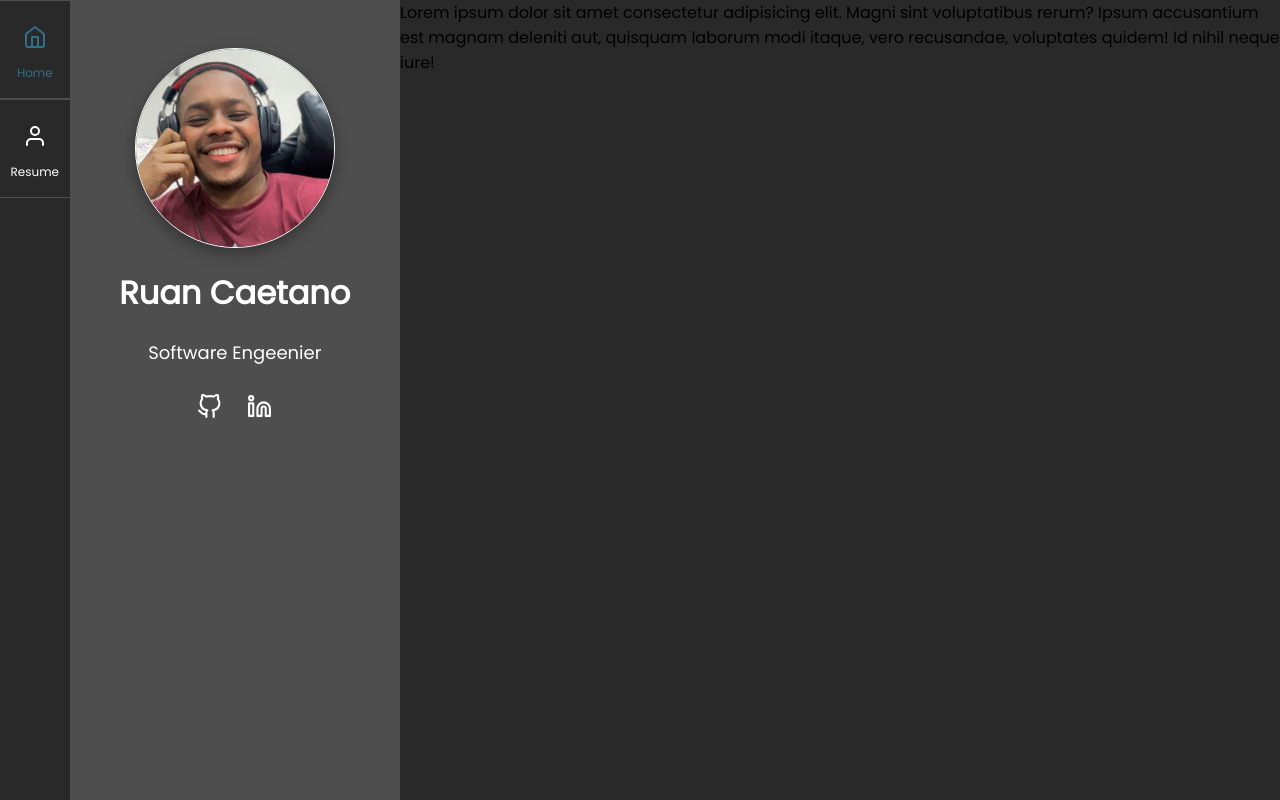
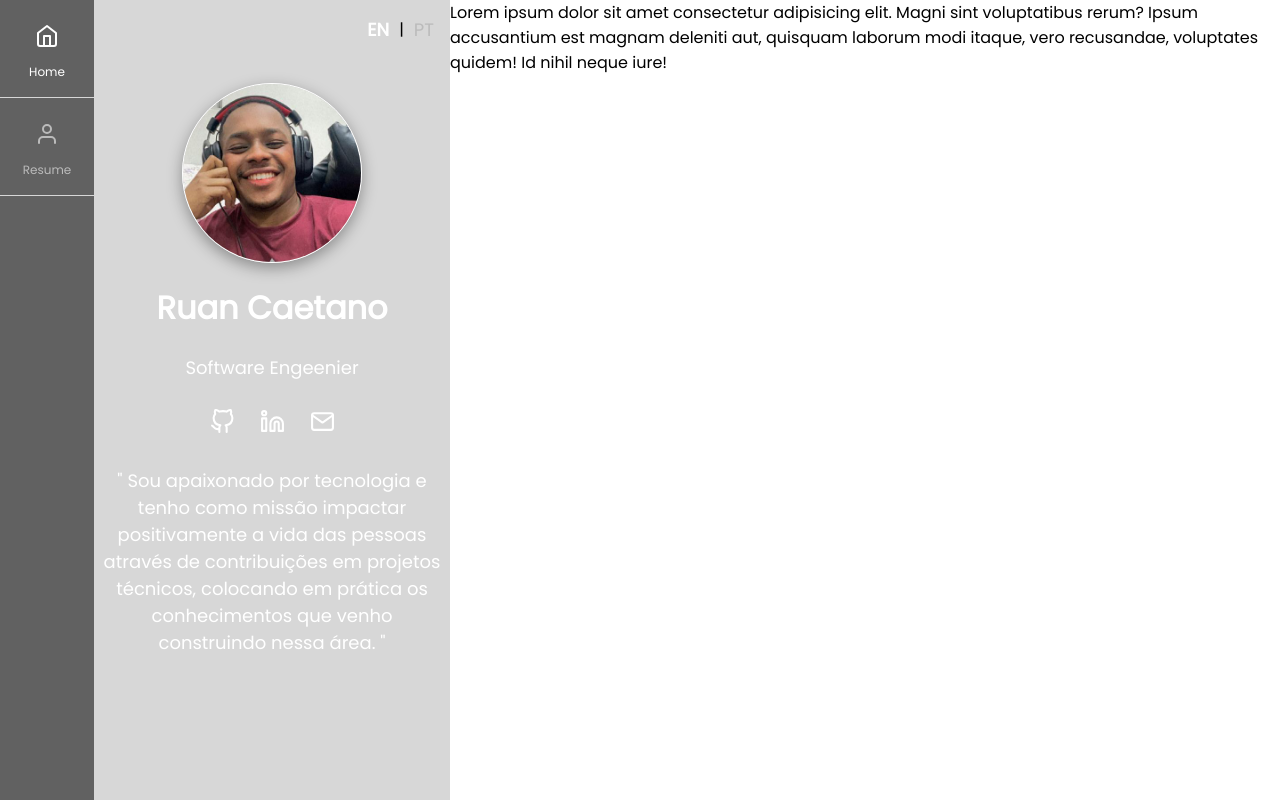
Before and after one commit to ruancaetano/ruancaetano, a Next.js app: page / in a window 1280 px wide. Built offline with nearby package versions, Linux system fonts and the light colour scheme.

Commit message:
refactor: navbar

```diff
--- a/src/components/navbar/navbar.component.tsx
+++ b/src/components/navbar/navbar.component.tsx
@@ -9,20 +9,26 @@ import {
   FiGithub,
   FiX,
   FiAlignJustify,
+  FiMail,
 } from "react-icons/fi";
+
+import { LanguageCodes } from "@enums/language.enum";
 
 import * as Styles from "./navbar.styles";
 import { NavBarProps } from "./navbar.types";
 
 export const NavBar = ({ children }: NavBarProps) => {
   const [drawerOpen, setDrawerOpen] = React.useState<boolean>(false);
+  const [language, setLanguage] = React.useState<LanguageCodes>(
+    LanguageCodes.EN
+  );
   const router = useRouter();
 
   return (
-    <Styles.Container >
+    <Styles.Container>
       <Styles.DrawerButton onClick={() => setDrawerOpen(!drawerOpen)}>
         {drawerOpen ? (
-          <FiX color="white"  size={20} />
+          <FiX color="white" size={20} />
         ) : (
           <FiAlignJustify color="white" size={20} />
         )}
@@ -50,6 +56,22 @@ export const NavBar = ({ children }: NavBarProps) => {
         </Styles.NavBar>
 
         <Styles.Presentation>
+          <Styles.Languages>
+            <p
+              onClick={() => setLanguage(LanguageCodes.EN)}
+              className={language === LanguageCodes.EN ? "selected-language" : ""}
+            >
+              EN
+            </p>
+            <span>|</span>
+            <p
+              onClick={() => setLanguage(LanguageCodes.PT_BR)}
+              className={language === LanguageCodes.PT_BR ? "selected-language" : ""}
+            >
+              PT
+            </p>
+          </Styles.Languages>
+
           <Styles.AvatarWrapper>
             <Image
               src="/images/me.jpeg"
@@ -77,7 +99,18 @@ export const NavBar = ({ children }: NavBarProps) => {
             >
               <FiLinkedin color="#fff" size={25} />
             </a>
+            <a
+              href="mailto:ruansouza_caetano@hotmail.com"
+              target={"_blank"}
+              rel="noopener noreferrer"
+            >
+              <FiMail color="#fff" size={25} />
+            </a>
           </div>
+
+          <p>
+            &quot; Sou apaixonado por tecnologia e tenho como missão impactar positivamente a vida das pessoas através de contribuições em projetos técnicos, colocando em prática os conhecimentos que venho construindo nessa área. &quot;
+          </p>
         </Styles.Presentation>
       </Styles.NavBarDrawer>
 
--- a/src/components/navbar/navbar.styles.ts
+++ b/src/components/navbar/navbar.styles.ts
@@ -4,23 +4,27 @@ import { breakpoints } from "@styles/breakpoints";
 
 export const Container = styled.div`
   display: flex;
-  flex-wrap: wrap;
+
+  margin-top: 50px;
 
   & > main {
     flex: 1;
-    background: ${({ theme }) => theme.colors.background};
+  }
+
+  @media ${breakpoints.laptop} {
+    margin: 0;
   }
 `;
 
 export const DrawerButton = styled.button`
-  width: 40px;
-  height: 40px;
+  width: 30px;
+  height: 30px;
 
   position: absolute;
   top: 10px;
   right: 10px;
 
-  opacity: .8;
+  opacity: 0.8;
   cursor: pointer;
   z-index: 100;
 
@@ -39,27 +43,34 @@ export const DrawerButton = styled.button`
 
 export const NavBarDrawer = styled.div<{ show: boolean }>`
   display: flex;
+  flex-direction: column;
+
   overflow: hidden;
-  background: ${({ theme }) => theme.colors.primary};
+  overflow-y: auto;
 
-  flex-wrap: wrap-reverse;
-  width: ${({ show }) => (show ? "70%" : 0)};
+  width: ${({ show }) => (show ? "100%" : 0)};
+  height: 100vh;
 
   position: absolute;
   top: 0;
+  right: 0;
   bottom: 0;
-  right: 0;
 
   transition: width 0.1s;
 
+  @media ${breakpoints.tablet} {
+    width: ${({ show }) => (show ? "80%" : 0)};
+  }
+
   @media ${breakpoints.laptop} {
     position: static;
-    display: flex;
+
+    flex-direction: row;
+
+    flex-wrap: nowrap;
 
     width: 30%;
-    min-width: 400px;
-
-    flex-wrap: nowrap;
+    min-width: 450px;
 
     & > button {
       display: none;
@@ -68,68 +79,109 @@ export const NavBarDrawer = styled.div<{ show: boolean }>`
 `;
 
 export const NavBar = styled.nav`
-  width: 100%;
+  background: ${({ theme }) => theme.colors.secondary};
+
+  height: 60px;
 
   ul {
-    list-style-type: none;
     padding: 0;
     margin: 0;
-    text-align: center;
+    width: 100%;
+
+    display: flex;
+
+    justify-content: center;
+    align-items: center;
+
+    list-style-type: none;
   }
 
   @media ${breakpoints.laptop} {
-    width: 85px;
-    background: ${({ theme }) => theme.colors.background};
+    height: 100%;
+
+    background: ${({ theme }) => theme.colors.primary};
+
+    ul {
+      flex-direction: column;
+
+      justify-content: flex-start;
+      align-items: flex-start;
+    }
+
+    width: 120px;
   }
 `;
 
 export const NavBarItem = styled.li<{ current: boolean }>`
-  padding: ${({ theme }) => theme.spacing.unit * 2}px 0;
-
-  border-color: ${({ theme }) => theme.colors.primary};
-  border-style: solid;
-  border-width: 1px 0px 1px 0px;
+  padding: 16px 0;
+  margin: 0 10px;
 
   cursor: pointer;
 
   span {
     display: block;
-    font-size: 12px;
+    font-size: 20px;
+    color: ${({ current, theme }) =>
+      current ? "#fff" : theme.colors.tertiary};
   }
 
   svg {
     display: none;
     margin: 0;
-    padding: ${({ theme }) => theme.spacing.unit}px;
-  }
-
-  span,
-  svg {
-    color: ${({ current, theme }) =>
-      current ? theme.colors.secondary : "#fff"};
+    padding: 8px;
   }
 
   &:hover {
-    svg,
     span {
-      color: ${({ theme }) => theme.colors.secondary};
-      opacity: 0.5;
+      color: ${({ theme, current }) =>
+        current ? "#fff" : theme.colors.tertiary};
+      opacity: ${({ current }) => (current ? 1 : 0.5)};
     }
   }
 
   @media ${breakpoints.laptop} {
+    width: 100%;
+    border-color: ${({ theme }) => theme.colors.secondary};
+    border-style: solid;
+    border-width: 0px 0px 0.5px 0px;
+
+    text-align: center;
+
+    padding: 10x 0;
+    margin: 0;
+
     svg {
       display: inline;
+    }
+
+    span {
+      font-size: 12px;
+    }
+
+    span,
+    svg {
+      color: ${({ current, theme }) =>
+        current ? "#fff" : theme.colors.tertiary};
+    }
+
+    &:hover {
+      svg,
+      span {
+        color: ${({ theme, current }) =>
+          current ? "#fff" : theme.colors.tertiary};
+        opacity: ${({ theme, current }) => (current ? 1 : 0.5)};
+      }
     }
   }
 `;
 
 export const Presentation = styled.div`
   width: 100%;
+  height: 100%;
 
-  padding: ${({ theme }) => theme.spacing.unit * 6}px
-    ${({ theme }) => theme.spacing.unit}px;
-  background: ${({ theme }) => theme.colors.primary};
+  padding: 8px;
+
+  background: ${({ theme }) => theme.colors.secondary};
 
   text-align: center;
 
@@ -161,7 +213,7 @@ export const Presentation = styled.div`
       }
 
       &:hover {
-        background: ${({ theme }) => theme.colors.secondary};
+        background: ${({ theme }) => theme.colors.tertiary};
         border-radius: 50%;
         opacity: 0.9;
       }
@@ -169,9 +221,45 @@ export const Presentation = styled.div`
   }
 `;
 
+export const Languages = styled.div`
+  margin: 8px;
+
+  padding: 0px;
+
+  display: flex;
+  flex-direction: row;
+  justify-content: center;
+  align-items: center;
+
+  p {
+    padding: 0;
+    margin: 0;
+    color: ${({ theme }) => theme.colors.tertiary};
+    cursor: pointer;
+  }
+
+  span {
+    margin: 0 10px;
+  }
+
+  .selected-language {
+    font-weight: bold;
+    color: #fff;
+  }
+
+  p:hover {
+    opacity: 0.5;
+  }
+
+  @media (${breakpoints.laptop}) {
+    margin-bottom: 40px;
+    justify-content: flex-end;
+  }
+`;
+
 export const AvatarWrapper = styled.div`
-  width: 200px;
-  height: 200px;
+  width: 180px;
+  height: 180px;
 
   margin: auto;
 
--- /dev/null
+++ b/src/enums/language.enum.ts
@@ -0,0 +1,4 @@
+export enum LanguageCodes {
+    PT_BR = "pt-br",
+    EN = "en",
+}
--- a/src/templates/home/home.styles.ts
+++ b/src/templates/home/home.styles.ts
@@ -1,7 +1,3 @@
 import styled from "styled-components";
 
-export const Container = styled.div`
-    display: flex;
-
-    height: 100vh;
-`
+export const Container = styled.div``;
--- a/styles/globals.css
+++ b/styles/globals.css
@@ -2,9 +2,16 @@ html,
 body {
   padding: 0;
   margin: 0;
+
+  -webkit-font-smoothing: antialiased;
+  text-rendering: optimizelegibility;
+
   font-family: 'Poppins', sans-serif;
 
   width: 100%;
+  height: 100vh;
+
+  overflow-y: hidden;
 }
 
 a {
@@ -15,13 +22,30 @@ a {
 * {
   box-sizing: border-box;
 }
-/*
-@media (prefers-color-scheme: dark) {
-  html {
-    color-scheme: dark;
-  }
-  body {
-    color: white;
-    background: black;
-  }
-} */
+
+
+
+/* Customize website's scrollbar like Mac OS
+Not supports in Firefox and IE */
+/* total width */
+body::-webkit-scrollbar {
+  background-color: #fff;
+  width: 16px;
+}
+
+/* background of the scrollbar except button or resizer */
+body::-webkit-scrollbar-track {
+  background-color: #fff;
+}
+
+/* scrollbar itself */
+body::-webkit-scrollbar-thumb {
+  background-color: #babac0;
+  border-radius: 16px;
+  border: 4px solid #fff;
+}
+
+/* set button(top and bottom of the scrollbar) */
+body::-webkit-scrollbar-button {
+  display:none;
+}
--- a/styles/themes/default.theme.ts
+++ b/styles/themes/default.theme.ts
@@ -2,9 +2,10 @@ import { DefaultTheme } from "styled-components";
 
 export const defaultTheme: DefaultTheme = {
     colors: {
-        background: '#292929',
-        primary: '#4e4e4e',
-        secondary: '#37b4e0'
+        background: '#fff',
+        primary: '#616161',
+        secondary: '#d7d7d7',
+        tertiary: '#bbb',
     },
     spacing: {
         unit: 8,
--- a/tsconfig.json
+++ b/tsconfig.json
@@ -18,7 +18,8 @@
     "paths": {
       "@templates/*": ["./src/templates/*"],
       "@components/*": ["./src/components/*"],
-      "@styles/*": ["./styles/*"]
+      "@styles/*": ["./styles/*"],
+      "@enums/*": ["./src/enums/*"]
     }
   },
   "include": ["next-env.d.ts", "**/*.ts", "**/*.tsx"],
--- a/types/styles.d.ts
+++ b/types/styles.d.ts
@@ -6,6 +6,7 @@ declare module "styled-components" {
     colors: {
       primary: string;
       secondary: string;
+      tertiary: string;
       background: string;
     };
     spacing: {
```
